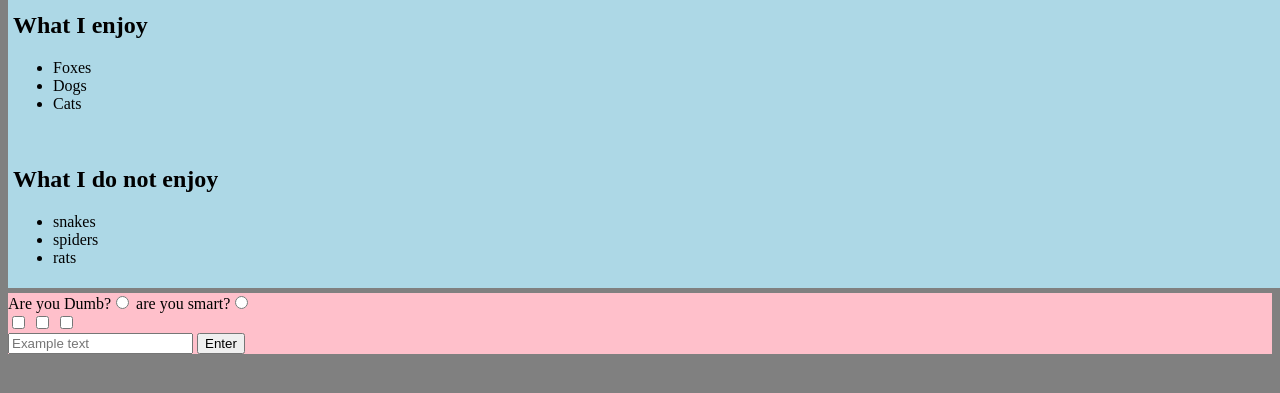
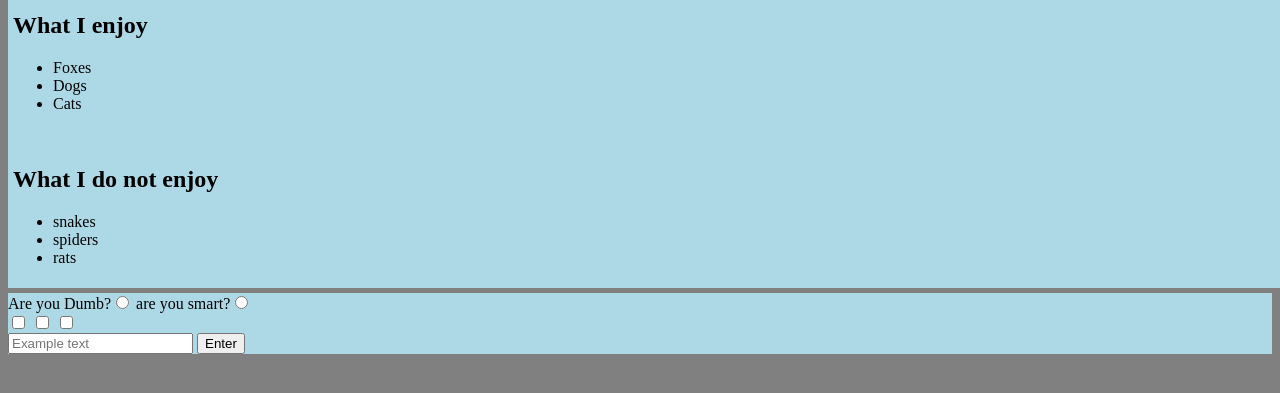
Before and after one commit to Dweebyy/Dweebyy.github.io-web2, a plain HTML site: page index.html in a window 1280 px wide. Shown: the part 349-742 px from the top of the page. Drawn offline with Linux system fonts and the light colour scheme; a web font is replaced by a local one.

Commit message:
color changes

```diff
--- a/main.css
+++ b/main.css
@@ -33,5 +33,6 @@ h1 {
 }
 
 .boxes {
-    background: pink;
+    background-color: pink;
+    background: lightblue;
 }
```
